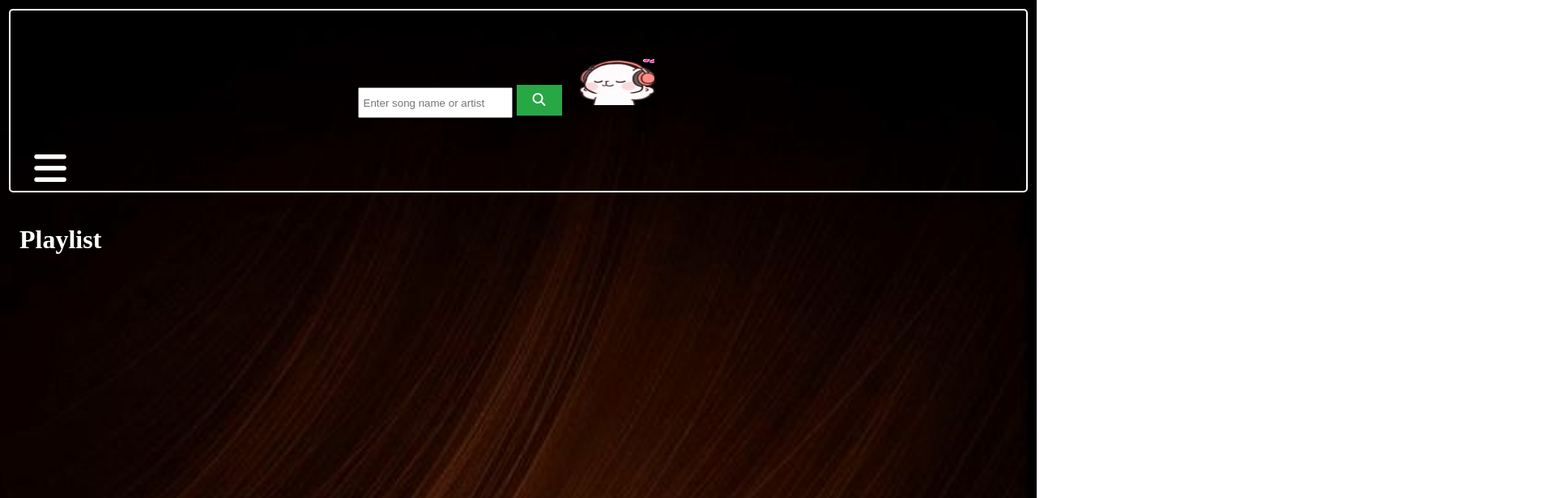
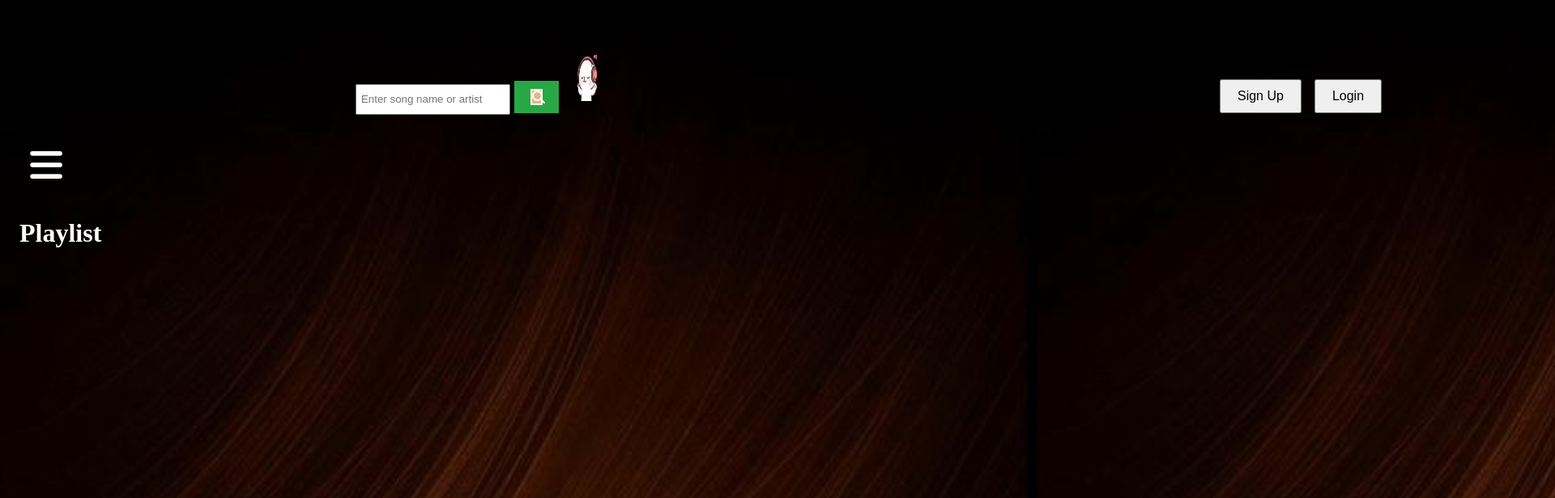
Before and after one commit to ShristiSharma2906/MusifyMe, a plain HTML site: page index.html in a window 1280 px wide. Shown: the top 616 px of the page at 81% size, 1920 px wide, since content can reach past the window. Drawn offline with Linux system fonts and the light colour scheme; no server answers.

Commit message:
version 23H2

```diff
--- a/index.html
+++ b/index.html
@@ -10,84 +10,75 @@
 </head>
 <body>
     <div class="full">
-        <div class="container flex">
-            <div class="left">
+        <div class="container">
+            <!-- <div class="left">
                 <div class="close">
                     <i class="fa-solid fa-xmark"></i>
                 </div>
 
                 <div class="top">
-                    <!--<img class="vid" src="videoframe_668.png" alt="img">-->
-                    <div class="buttons ">
+                    <img class="vid" src="videoframe_668.png" alt="img">
+                    <div class="buttons">
                         <button id="signupBtn">Sign Up</button>
                         <button id="loginBtn">Login</button>
                     </div>
                 </div>
-            </div>
-            <div class="right border flex">
-
+            </div> -->
+            <div class="main-content">
+                <div class="right flex">
                     <div class="ico flex">
                         <div class="hamburger">
                             <i class="fa-solid fa-bars"></i>
                         </div>
                     </div>
 
-                <form id="search-form" class="search" >
-                    <input type="text" id="searchQuery"class="searchbox" placeholder="Enter song name or artist" required>
-                    <button type="submit"><i class="fa-solid fa-magnifying-glass" class="searchicon"></i></button>
+                    <form id="search-form" class="search">
+                        <input type="text" id="searchQuery" class="searchbox" placeholder="Enter song name or artist" required>
+                        <button type="submit"><i class="fa-solid fa-magnifying-glass searchicon"></i></button>
                     </form>
                     <div class="logo">
                         <img class="vid" src="img/videoframe_668.png" alt="vid">
                     </div>
+                    <div class="buttons">
+                        <button id="signupBtn">Sign Up</button>
+                        <button id="loginBtn">Login</button>
+                    </div>
                     <div id="results"></div>
+                </div>
 
-                <!--<div class="tag anime">
-                    <i>MusifyMe</i>
-                    <i class="fa-regular fa-heart"></i>
-                </div>-->
-
-            </div>
-        </div>
-        <div class="container2 flex ">
-            <div class="bottom">
-                <!--<div class="close">
-                    <i class="fa-solid fa-xmark"></i>
-                </div>-->
+                <div class="bottom flex">
                     <div class="library flex">
                         <div class="icon3 name">
                             <i class="fa-solid fa-folder-open"></i>
                         </div>
-                    <div class="name"> Library</div>
-                    <div class="icon4 "><i class="fa-solid fa-plus" id="add-song"></i></div>
+                        <div class="name">Library</div>
+                        <div class="icon4">
+                            <i class="fa-solid fa-plus" id="add-song"></i>
+                        </div>
                         <input type="file" id="file-input" multiple style="display: none;">
                     </div>
                     <hr>
                     <div class="songlist">
-                    <ul>
-
-                    </ul>
+                        <ul></ul>
                     </div>
                     <br>
                     <hr>
+                </div>
 
-
-            </div>
-            <div class="bottomright">
+                <div class="bottomright flex">
                     <div class="playlist">
                         <h1>Playlist</h1>
                         <div class="cardContainer"></div>
-                    <div class="playbar ">
+                        <div class="playbar">
                             <div class="seekbar">
-                            <div class="circle">
-
-                            </div>
+                                <div class="circle"></div>
                             </div>
                             <div class="abovebar">
                                 <div class="songinfo"></div>
-                            <div class="songbtn ">
-                            <i id="previous"class="fa-solid fa-angles-left"></i>
-                            <img width="35px"  id="play" src="img/play.svg" alt="">
-                            <i id="next"class="fa-solid fa-angles-right"></i>
+                                <div class="songbtn">
+                                    <i id="previous" class="fa-solid fa-angles-left"></i>
+                                    <img width="35px" id="play" src="img/play.svg" alt="">
+                                    <i id="next" class="fa-solid fa-angles-right"></i>
                                 </div>
                                 <div class="timevol">
                                     <div class="songtime"></div>
@@ -104,8 +95,8 @@
                 </div>
             </div>
         </div>
+    </div>
     <script src="js/script.js"></script>
     <script src="js/credential.js"></script>
-
 </body>
 </html>
```
Lines whose indentation alone changed are shown as unchanged.
